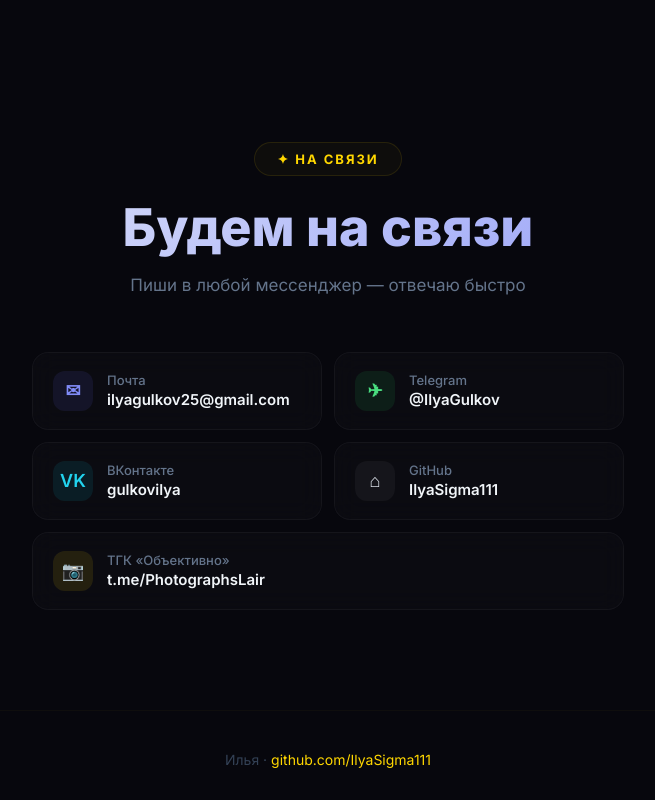
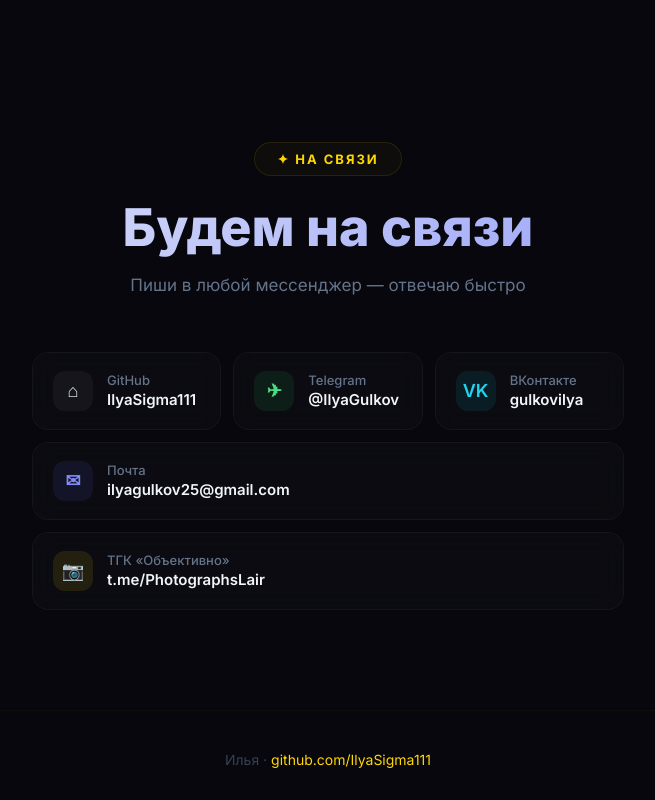
Before and after one commit to IlyaSigma111/sites-catalog, a plain HTML site: page index.html in a window 1280 px wide. Shown: the part 4485-5285 px from the top of the page, without its empty margins (312-967 px from the left). Drawn offline with Linux system fonts and the light colour scheme.

Commit message:
контакты: три сверху, почта и тгк во всю длину

```diff
--- a/index.html
+++ b/index.html
@@ -249,7 +249,7 @@
 /* ─── CONTACT ─── */
 #contacts{position:relative;z-index:1;padding:80px 0 100px;}
 .contact-grid{
-  display:grid;grid-template-columns:1fr 1fr;gap:12px;
+  display:grid;grid-template-columns:1fr 1fr 1fr;gap:12px;
   max-width:640px;margin:0 auto;padding:0 24px;
 }
 .contact-card{
@@ -372,9 +372,9 @@
     <p>Пиши в любой мессенджер — отвечаю быстро</p>
   </div>
   <div class="contact-grid reveal">
-    <a href="mailto:ilyagulkov25@gmail.com" class="contact-card">
-      <div class="icon" style="background:rgba(99,102,241,0.1);color:#818cf8;">✉</div>
-      <div class="info"><span class="label">Почта</span><span class="value">ilyagulkov25@gmail.com</span></div>
+    <a href="https://github.com/IlyaSigma111" target="_blank" class="contact-card">
+      <div class="icon" style="background:rgba(255,255,255,0.04);color:#e2e8f0;">⌂</div>
+      <div class="info"><span class="label">GitHub</span><span class="value">IlyaSigma111</span></div>
     </a>
     <a href="https://t.me/IlyaGulkov" target="_blank" class="contact-card">
       <div class="icon" style="background:rgba(34,197,94,0.1);color:#4ade80;">✈</div>
@@ -384,11 +384,11 @@
       <div class="icon" style="background:rgba(6,182,212,0.1);color:#22d3ee;">VK</div>
       <div class="info"><span class="label">ВКонтакте</span><span class="value">gulkovilya</span></div>
     </a>
-    <a href="https://github.com/IlyaSigma111" target="_blank" class="contact-card">
-      <div class="icon" style="background:rgba(255,255,255,0.04);color:#e2e8f0;">⌂</div>
-      <div class="info"><span class="label">GitHub</span><span class="value">IlyaSigma111</span></div>
+    <a href="mailto:ilyagulkov25@gmail.com" class="contact-card" style="grid-column:span 3;">
+      <div class="icon" style="background:rgba(99,102,241,0.1);color:#818cf8;">✉</div>
+      <div class="info"><span class="label">Почта</span><span class="value">ilyagulkov25@gmail.com</span></div>
     </a>
-    <a href="https://t.me/PhotographsLair" target="_blank" class="contact-card" style="grid-column:span 2;">
+    <a href="https://t.me/PhotographsLair" target="_blank" class="contact-card" style="grid-column:span 3;">
       <div class="icon" style="background:rgba(255,215,0,0.1);color:#ffd700;">📷</div>
       <div class="info"><span class="label">ТГК «Объективно»</span><span class="value">t.me/PhotographsLair</span></div>
     </a>
```
